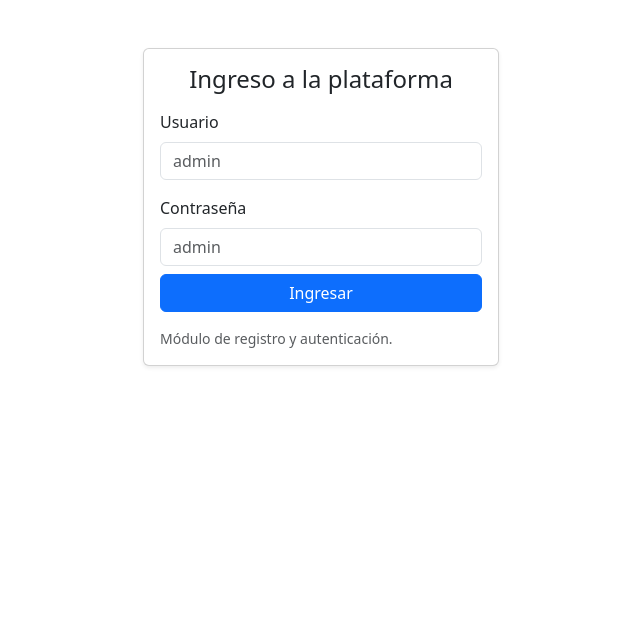
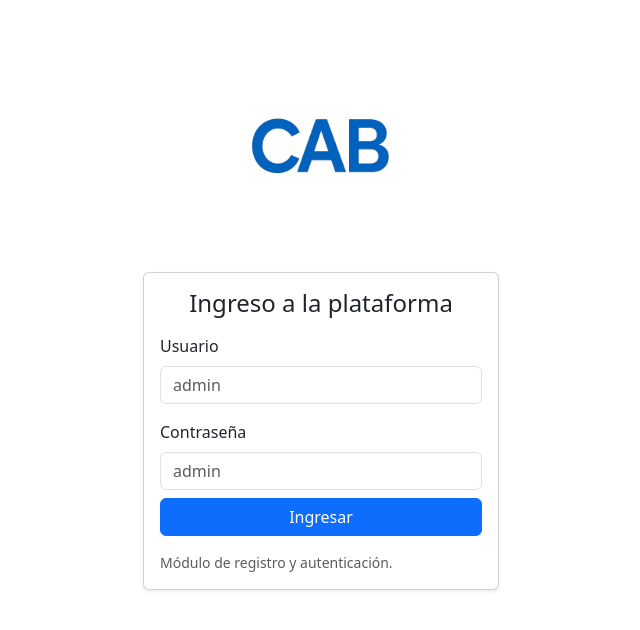
Before and after one commit to HarifSR/Proyecto-Desarrollo-Web, a plain HTML site: page Encuestas CAB/index.html in a window 1280 px wide. Shown: the whole page, without its empty margins (319-959 px from the left). Drawn offline with nearby package versions, Linux system fonts and the light colour scheme.

Commit message:
Logo
Se agrega logo de CAB y se implementa en el login

```diff
--- a/Encuestas CAB/index.html
+++ b/Encuestas CAB/index.html
@@ -14,6 +14,7 @@
 <body>
   <!-- ========= LOGIN ========= -->
   <section id="screen-login" class="container py-5">
+    <img src="/content/images/logoCAB.png" alt="Logo CAB" class="img-fluid mb-4" style="max-width: 200px; display: block; margin: 0 auto;">
     <div class="row justify-content-center">
       <div class="col-12 col-sm-8 col-md-6 col-lg-4">
         <div class="card shadow-sm">
```
Also changed, not shown: content/images/logoCAB.png (added).
